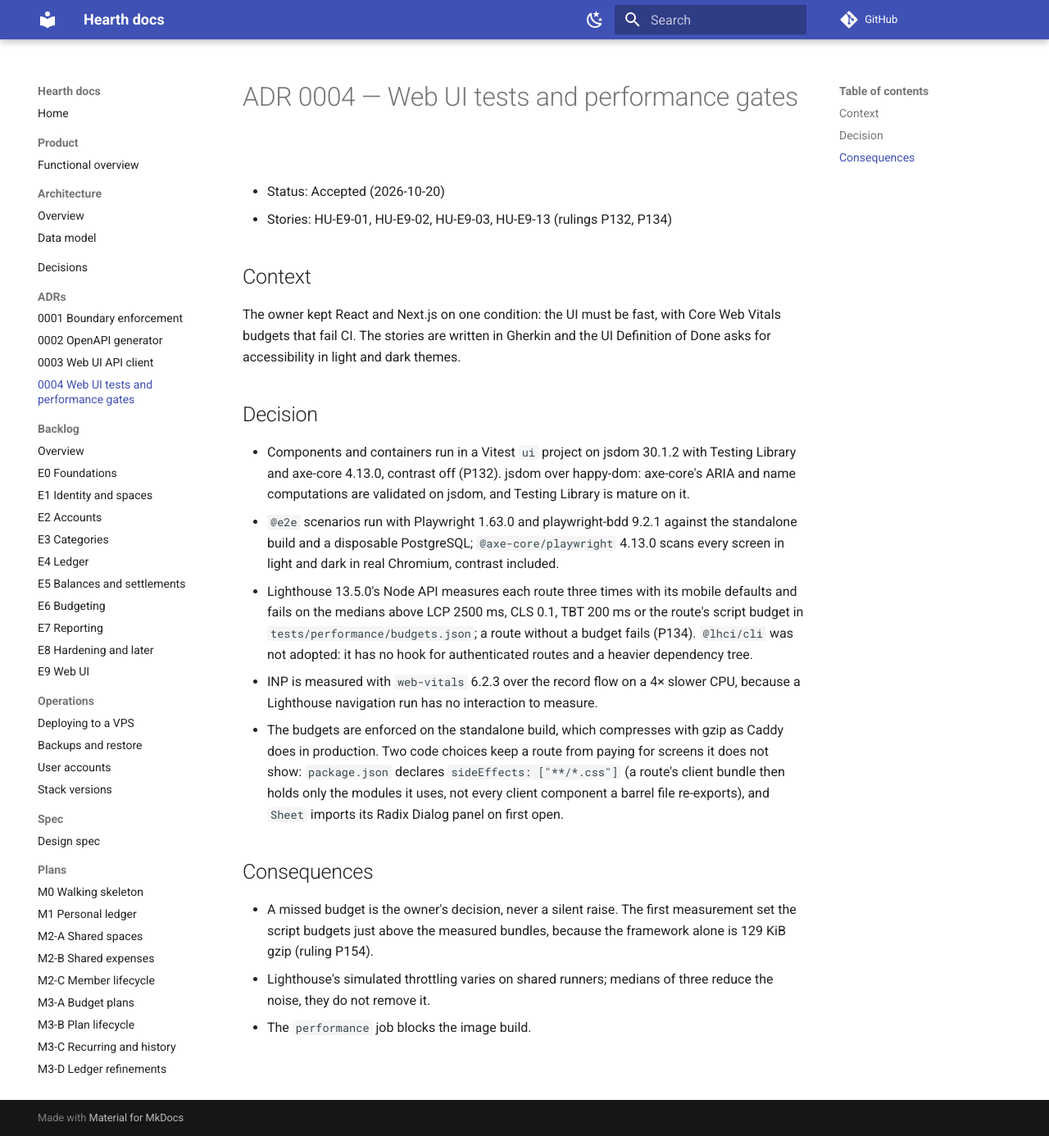
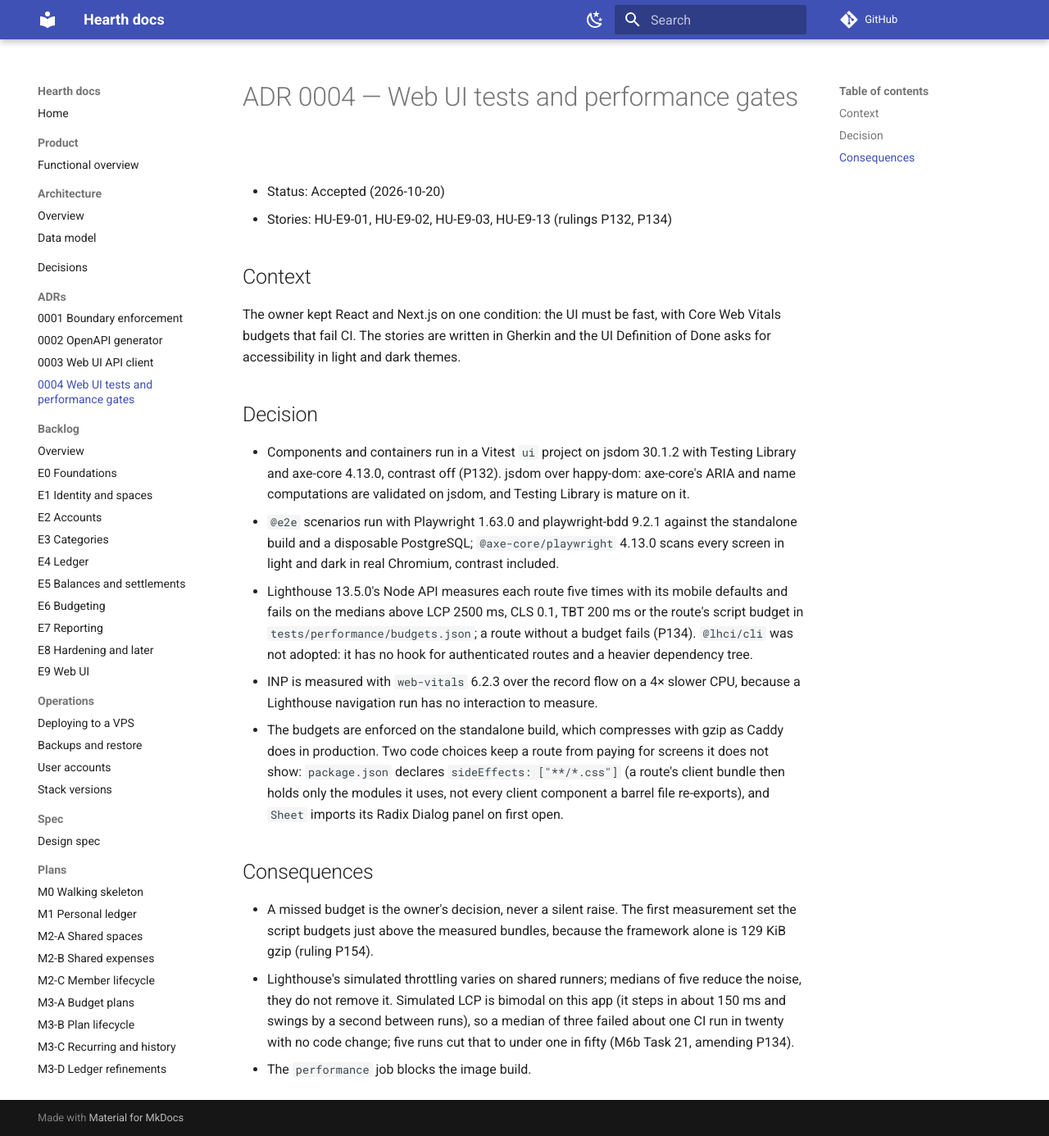
Before and after one commit to Facabore/Hearth, an MkDocs documentation site: the page built from docs/adr/0004-web-ui-testing-and-performance-gates.md, in a window 1280 px wide and 1386 px high. Shown: the whole window at 82% size. Built offline with MkDocs 1.6.1 and Material for MkDocs 9.7.7, drawn with Linux system fonts in a browser that asks for light colours; comment, search, counter and statistics services are not loaded.

Commit message:
ci(web): take the median of five Lighthouse runs per route (Refs #73)
Simulated LCP is bimodal on this app, so a median of three landed over
2500 ms on /settings in about one CI run in twenty with no code change.
Five runs keep every budget as it is and amend P134.

```diff
--- a/docs/adr/0004-web-ui-testing-and-performance-gates.md
+++ b/docs/adr/0004-web-ui-testing-and-performance-gates.md
@@ -11,12 +11,12 @@ The owner kept React and Next.js on one condition: the UI must be fast, with Cor
 
 - Components and containers run in a Vitest `ui` project on jsdom 30.1.2 with Testing Library and axe-core 4.13.0, contrast off (P132). jsdom over happy-dom: axe-core's ARIA and name computations are validated on jsdom, and Testing Library is mature on it.
 - `@e2e` scenarios run with Playwright 1.63.0 and playwright-bdd 9.2.1 against the standalone build and a disposable PostgreSQL; `@axe-core/playwright` 4.13.0 scans every screen in light and dark in real Chromium, contrast included.
-- Lighthouse 13.5.0's Node API measures each route three times with its mobile defaults and fails on the medians above LCP 2500 ms, CLS 0.1, TBT 200 ms or the route's script budget in `tests/performance/budgets.json`; a route without a budget fails (P134). `@lhci/cli` was not adopted: it has no hook for authenticated routes and a heavier dependency tree.
+- Lighthouse 13.5.0's Node API measures each route five times with its mobile defaults and fails on the medians above LCP 2500 ms, CLS 0.1, TBT 200 ms or the route's script budget in `tests/performance/budgets.json`; a route without a budget fails (P134). `@lhci/cli` was not adopted: it has no hook for authenticated routes and a heavier dependency tree.
 - INP is measured with `web-vitals` 6.2.3 over the record flow on a 4× slower CPU, because a Lighthouse navigation run has no interaction to measure.
 - The budgets are enforced on the standalone build, which compresses with gzip as Caddy does in production. Two code choices keep a route from paying for screens it does not show: `package.json` declares `sideEffects: ["**/*.css"]` (a route's client bundle then holds only the modules it uses, not every client component a barrel file re-exports), and `Sheet` imports its Radix Dialog panel on first open.
 
 ## Consequences
 
 - A missed budget is the owner's decision, never a silent raise. The first measurement set the script budgets just above the measured bundles, because the framework alone is 129 KiB gzip (ruling P154).
-- Lighthouse's simulated throttling varies on shared runners; medians of three reduce the noise, they do not remove it.
+- Lighthouse's simulated throttling varies on shared runners; medians of five reduce the noise, they do not remove it. Simulated LCP is bimodal on this app (it steps in about 150 ms and swings by a second between runs), so a median of three failed about one CI run in twenty with no code change; five runs cut that to under one in fifty (M6b Task 21, amending P134).
 - The `performance` job blocks the image build.
```
Also changed, not shown: docs/decisions/README.md (+1 -1 lines), 1 other file.
